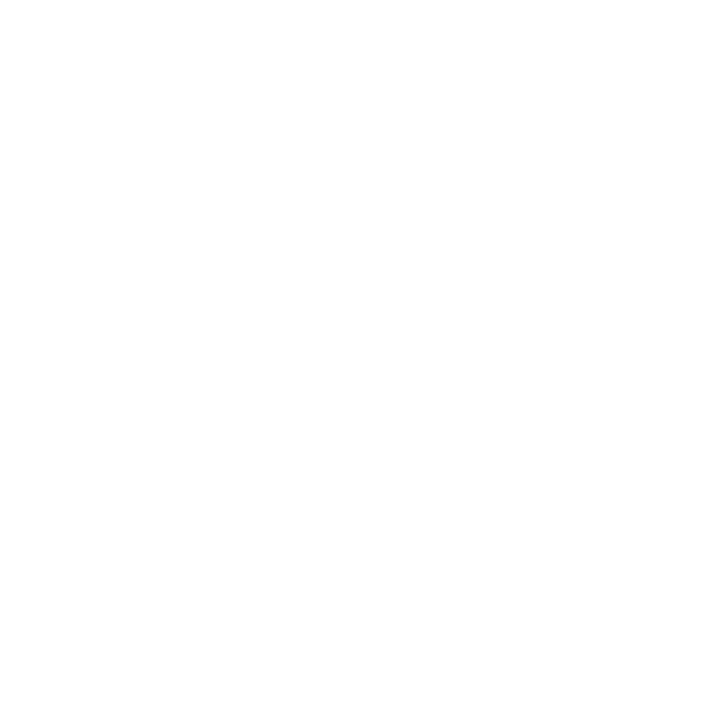
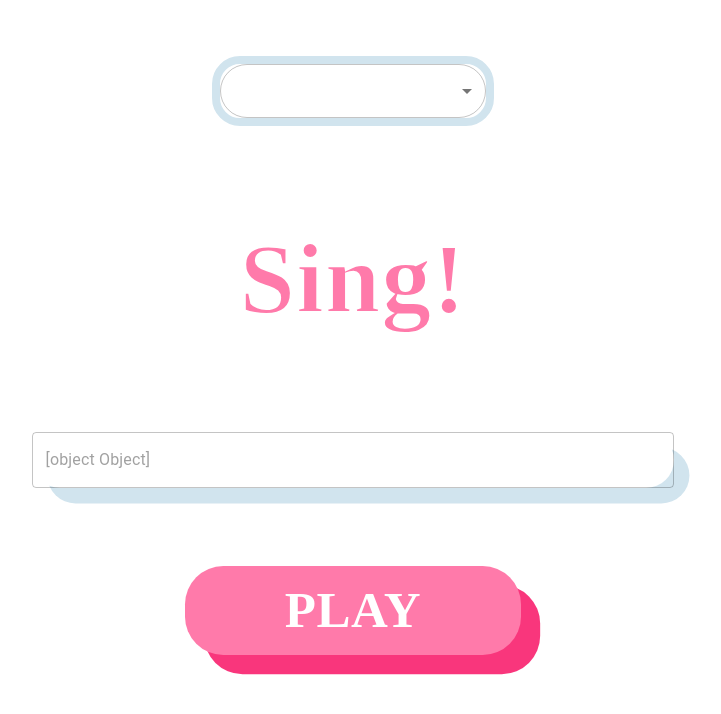
Before and after one commit to IdkwhatImD0ing/ABSeas, a Next.js app in the folder frontend/: page / in a window 1280 px wide. Shown: the top 714 px of the page, without its empty margins (387-1108 px from the left). Built offline with nearby package versions, Linux system fonts and the light colour scheme.

Commit message:
Home starter

```diff
--- a/frontend/app/page.js
+++ b/frontend/app/page.js
@@ -1,4 +1,4 @@
-import Home from '@/components/home/home'
+import Home from '@/components/Home/Home'
 import {Box} from '@mui/material'
 export default function Default() {
   return (
--- a/frontend/components/home/home.js
+++ b/frontend/components/home/home.js
@@ -1,5 +1,71 @@
-import {Box} from '@mui/material'
+import {Box, Stack, Typography, TextField, Button} from '@mui/material'
+import SelectionButton from './selectionButton'
 
 export default function Home() {
-  return <></>
+  return (
+    <Box
+      width="100%"
+      height="100%"
+      position="absolute"
+      top={0}
+      left={0}
+      overflow={'hidden'}
+    >
+      <Stack
+        width="50.21%"
+        height="66.17%"
+        direction="column"
+        spacing="4.875rem"
+        position="relative"
+        top="11.3%"
+        left="32.7%"
+        alignItems="center"
+        justifyContent="center"
+      >
+        <SelectionButton />
+        <Typography
+          sx={{
+            color: 'var(--pink, #FF7AAA)',
+            textAlign: 'center',
+            WebkitTextStrokeWidth: 2,
+            WebkitTextStrokeColor: '#FFF',
+            fontFamily: 'Poppins',
+            fontSize: '6.25rem',
+            fontWeight: 900,
+          }}
+        >
+          Sing!
+        </Typography>
+        <TextField
+          fullWidth
+          placeholder={<Typography>What do you want to sing?</Typography>}
+          sx={{
+            borderRadius: '38px',
+            background: '#FFF',
+            boxShadow: '15.444px 15.444px 0px 0px #D1E4EE',
+          }}
+        />
+        <Button
+          sx={{
+            width: '52.31%',
+            height: '26.93%',
+            borderRadius: ' 38.333px',
+            background: 'var(--pink, #FF7AAA)',
+            boxShadow: '19.166px 19.166px 0px 0px #F9367C',
+          }}
+        >
+          <Typography
+            sx={{
+              color: '#FFF',
+              fontFamily: 'Poppins',
+              fontSize: '3.19rem',
+              fontWeight: 800,
+            }}
+          >
+            Play
+          </Typography>
+        </Button>
+      </Stack>
+    </Box>
+  )
 }
--- /dev/null
+++ b/frontend/components/home/selectionButton.js
@@ -0,0 +1,18 @@
+import {Select, MenuItem} from '@mui/material'
+
+export default function SelectionButton() {
+  return (
+    <Select
+      sx={{
+        width: '43.98%',
+        height: '13.29%',
+        borderRadius: '28px',
+        border: '8px solid var(--grey, #D1E4EE)',
+        background: '#FFF',
+      }}
+    >
+      <MenuItem></MenuItem>
+      <MenuItem></MenuItem>
+    </Select>
+  )
+}
```
